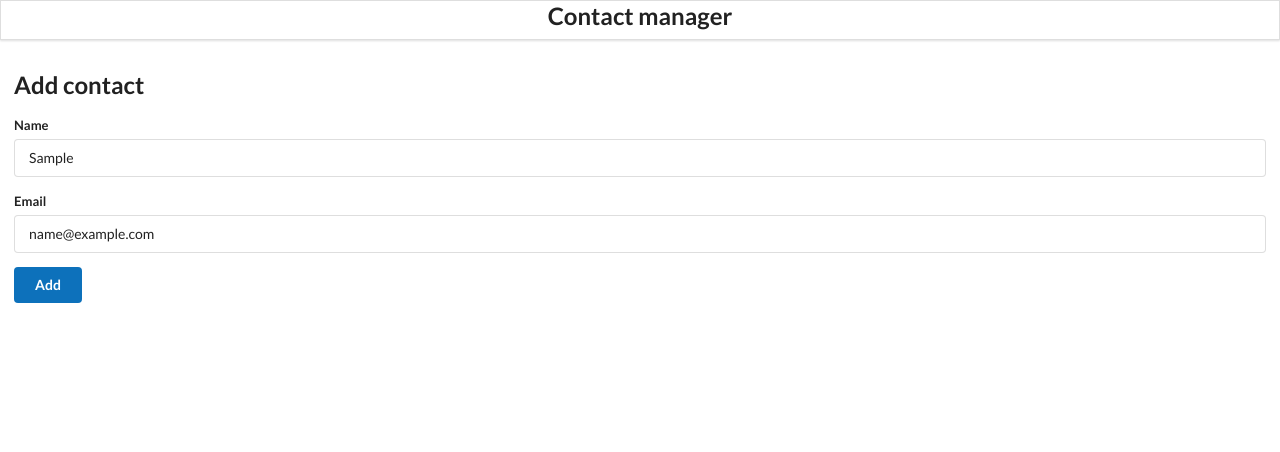
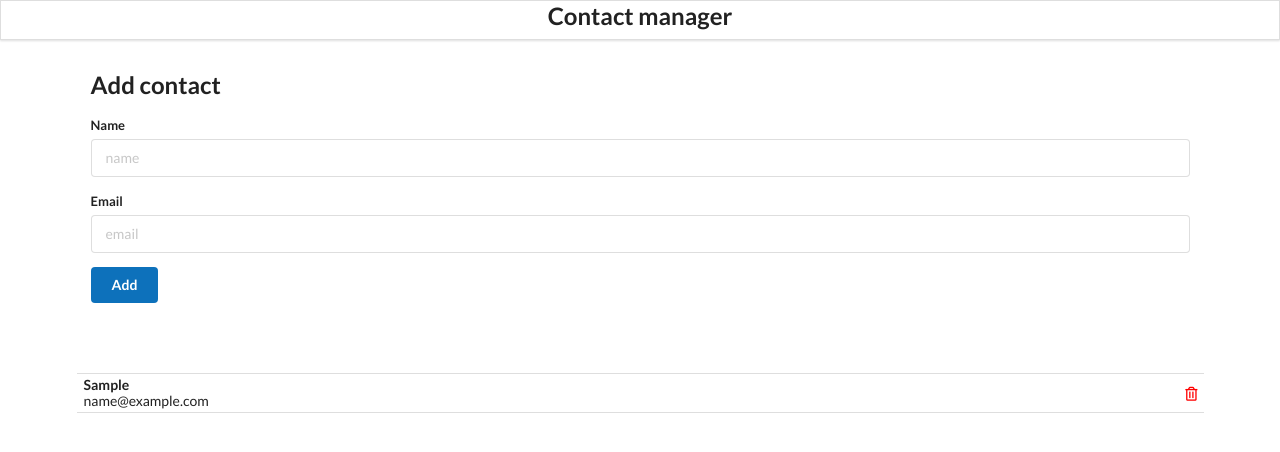
Before and after one commit to adam8-9/contact-app, a React (Create React App) app: page / in a window 1280 px wide. Both pictures are taken after typing "Sample", "name@example.com" into the empty fields and a click on the button "Add". Shown: the top 452 px of the page. Built offline with nearby package versions, Linux system fonts and the light colour scheme.

Commit message:
added function for handling creation of contacts and currently working on persisting data with local storage

```diff
--- a/src/components/AddContact.js
+++ b/src/components/AddContact.js
@@ -6,11 +6,14 @@ class AddContact extends React.Component{
 
    add = (e) => {
     e.preventDefault()
-    if(this.state.name === '' && this.state.email === ''){
+    if(this.state.name === '' || this.state.email === ''){
         alert('Please fill in all fields')
         return;
     }
-    console.log(this.state)
+
+    this.props.addContactHandler(this.state)
+    this.setState({name:'',email:''})
+
    }
 
    render(){
--- a/src/components/App.js
+++ b/src/components/App.js
@@ -1,19 +1,51 @@
 import './App.css';
 
-import React,{useState} from 'react'
+import React,{useState,useEffect} from 'react'
 import Header from './Header'
 import AddContact from './AddContact'
 import ContactList from './ContactList'
 
 function App() {
-
+  const LOCAL_STORAGE_KEY = 'contacts'
   const [contacts,setContacts] = useState([])
 
+  const addContactHandler = (contact) =>{
+        setContacts([...contacts,contact])
+  }
+
+  // useEffect(()=>{
+  //   const retrieveContacts = JSON.parse(localStorage.getItem(LOCAL_STORAGE_KEY))
+  //   console.log(retrieveContacts)
+
+  //   if(retrieveContacts)setContacts(retrieveContacts)
+
+
+
+  // },[])
+
+  // useEffect(()=>{
+  //   localStorage.setItem(LOCAL_STORAGE_KEY,JSON.stringify(contacts))
+
+  // },[contacts])
+
+useEffect(()=>{
+    const retrieveContacts =  JSON.parse(localStorage.getItem('contacts'))
+
+    if(retrieveContacts)setContacts(retrieveContacts)
+
+},[])
+
+useEffect(()=>{
+    localStorage.setItem('contacts',JSON.stringify(contacts))
+},[contacts])
+
+
+
   return (
-    <div>
+    <div className='ui container'>
       <Header/>
-      <AddContact/>
-      <ContactList contacts={contacts}/>
+      <AddContact addContactHandler={addContactHandler}/>
+      <ContactList contacts={contacts} />
     </div>
   );
 }
--- a/src/components/ContactCard.js
+++ b/src/components/ContactCard.js
@@ -5,7 +5,7 @@ const ContactCard = (props)=>{
 const {id,name,email} = props.contact
 
     return(
-        <div className='item' style={{display:'flex',alignItems:'center'}} key={id}>
+        <div className='item' style={{display:'flex',alignItems:'center'}}>
                 <div className='content' style={{width:'99%'}}>
                     <div className='header'>{name}</div>
                     <div>{email}</div>
--- a/src/components/ContactList.js
+++ b/src/components/ContactList.js
@@ -4,7 +4,7 @@ import ContactCard from './ContactCard';
 
 const ContactList = (props)=>{
 
-    console.log(props.contacts)
+    console.log(props)
 
     const renderContactList = props.contacts.map((contact)=>{
         return(
```
